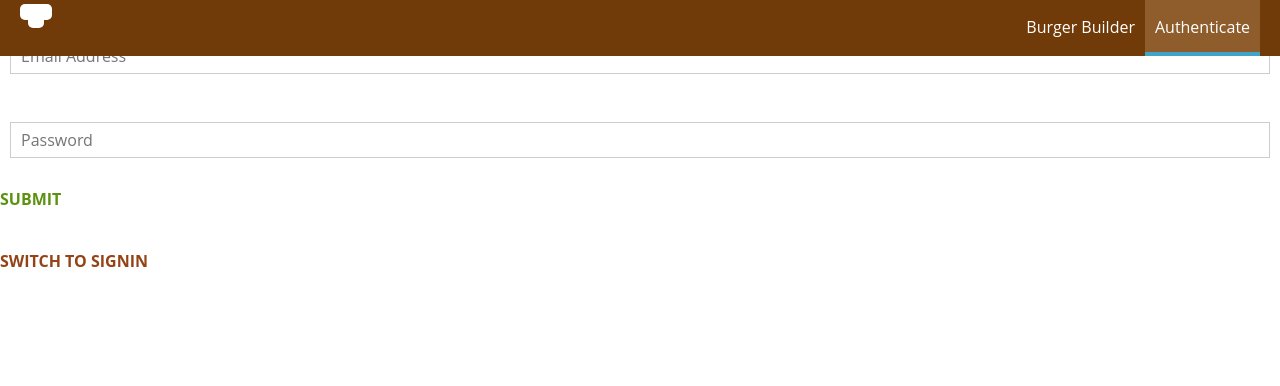
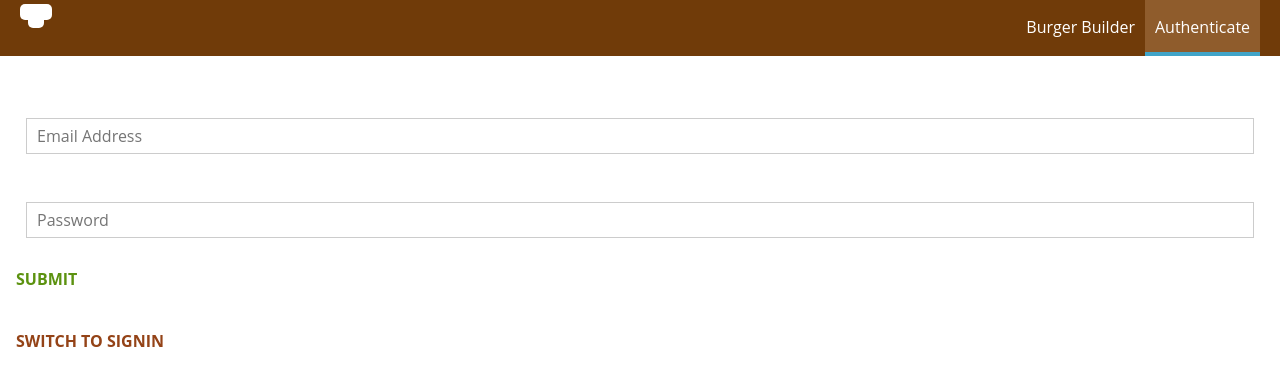
Before and after one commit to benAkehurst/react-boilerplate, a React (Create React App) app: page /auth in a window 1280 px wide. Shown: the top 386 px of the page. Built offline with nearby package versions, Linux system fonts and the light colour scheme.

Commit message:
updated layout styling

```diff
--- a/src/hoc/Layout/Layout.js
+++ b/src/hoc/Layout/Layout.js
@@ -29,7 +29,7 @@
         open={sideDrawerIsVisible}
         closed={sideDrawerClosedHandler}
       />
-      <main className={classes.Content}>{props.children}</main>
+      <main className="Content">{props.children}</main>
     </Aux>
   );
 };
--- a/src/hoc/Layout/Layout.scss
+++ b/src/hoc/Layout/Layout.scss
@@ -1,3 +1,4 @@
 .Content {
-    margin-top: 72px;
+  margin-top: 4rem;
+  padding: 1rem;
 }
```
